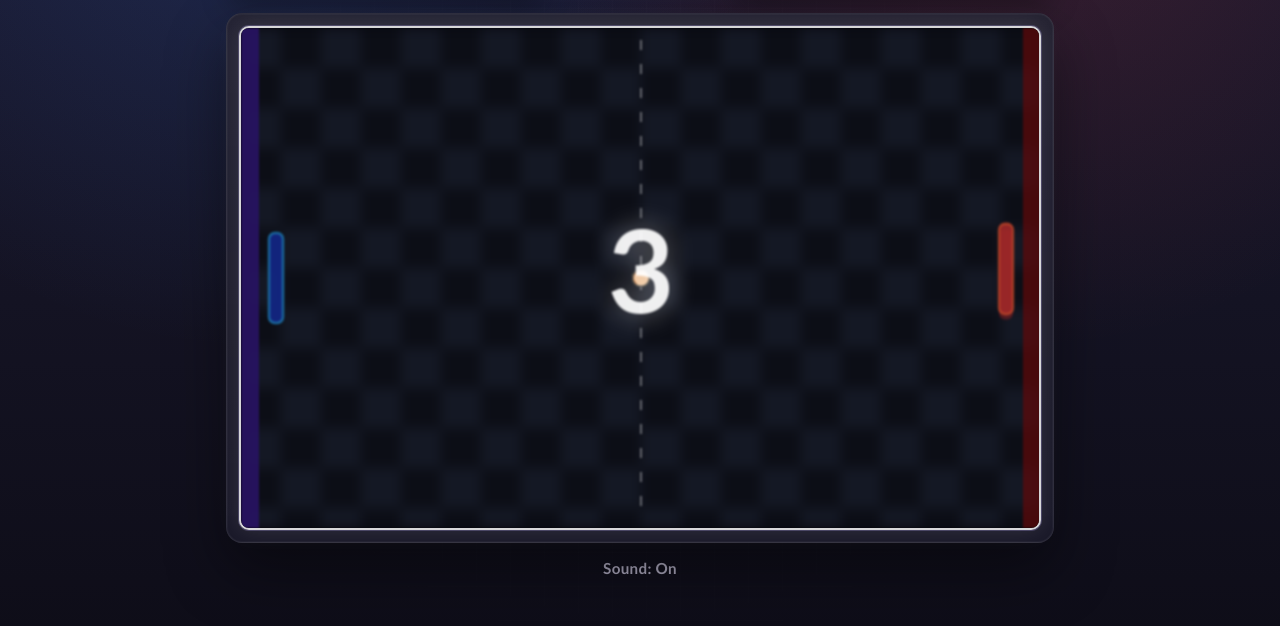
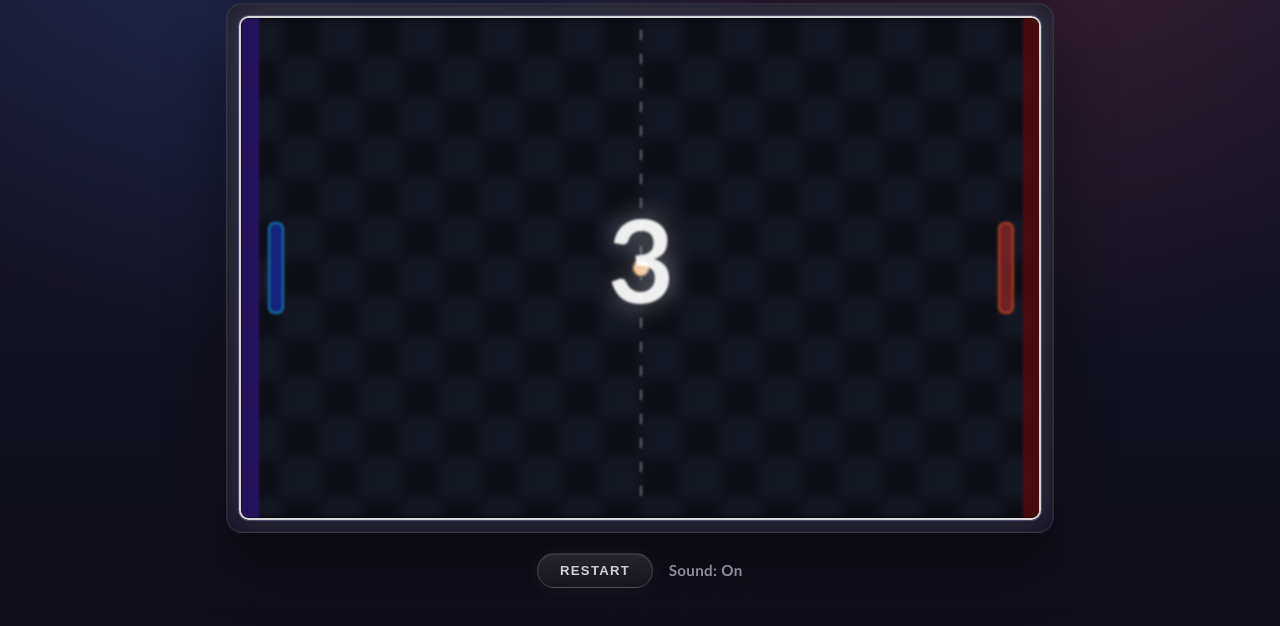
Before and after one commit to ZenCoderGames/Classics_Pong, a plain HTML site: page index.html in a window 1280 px wide. Both pictures are taken after a click on the button "VS CPU". Shown: the part 162-788 px from the top of the page. Drawn offline with Linux system fonts and the light colour scheme; animation ran at ten frames a second.

Commit message:
Slightly better AI/Restart button

```diff
--- a/config.js
+++ b/config.js
@@ -91,15 +91,17 @@ export const CONFIG = {
   },
 
   ai: {
-    startSkill: 0.45,
-    minSkill: 0.15,
-    maxSkill: 0.95,
-    baseSpeedRatio: 0.42,
-    maxSpeedRatio: 0.98,
-    maxPredictionError: 72,
-    skillUpOnPlayerScore: 0.08,
-    skillDownOnPlayerMiss: 0.1,
-    skillUpPerLongRally: 0.025,
-    rallyHitThreshold: 6,
+    startSkill: 0.35,
+    minSkill: 0.12,
+    maxSkill: 0.82,
+    baseSpeedRatio: 0.34,
+    maxSpeedRatio: 0.78,
+    maxPredictionError: 88,
+    returnSpeedRatio: 0.28,
+    targetDeadzone: 5,
+    skillUpOnPlayerScore: 0.06,
+    skillDownOnPlayerMiss: 0.09,
+    skillUpPerLongRally: 0.02,
+    rallyHitThreshold: 8,
   },
 };
--- a/game.js
+++ b/game.js
@@ -20,6 +20,7 @@ const pvpBtn = document.getElementById("pvp-btn");
 const aiBtn = document.getElementById("ai-btn");
 const restartBtn = document.getElementById("restart-btn");
 const menuBtn = document.getElementById("menu-btn");
+const restartMenuBtn = document.getElementById("restart-menu-btn");
 const musicToggle = document.getElementById("music-toggle");
 
 canvas.width = CONFIG.canvas.width;
@@ -61,6 +62,9 @@ const state = {
   lives: [CONFIG.lives.starting, CONFIG.lives.starting],
   aiSkill: CONFIG.ai.startSkill,
   rallyHits: 0,
+  aiTargetY: null,
+  aiTargetLocked: false,
+  aiOpeningApproach: true,
   countdownValue: 0,
   countdownTimer: 0,
   hitPauseTimer: 0,
@@ -304,16 +308,24 @@ function launchBall() {
 
 function startRoundCountdown() {
   placeBallAtCenter();
+  resetAiTracking();
   state.phase = GameState.COUNTDOWN;
   state.countdownValue = CONFIG.countdown.startValue;
   state.countdownTimer = CONFIG.countdown.stepMs;
   playCountdownTick();
 }
 
+function resetAiTracking() {
+  state.aiTargetY = null;
+  state.aiTargetLocked = false;
+  state.aiOpeningApproach = true;
+}
+
 function resetMatch() {
   state.lives = [CONFIG.lives.starting, CONFIG.lives.starting];
   state.aiSkill = CONFIG.ai.startSkill;
   state.rallyHits = 0;
+  resetAiTracking();
   state.particles = [];
   state.trail = [];
   state.hitPauseTimer = 0;
@@ -374,6 +386,7 @@ function returnToMenu() {
   hideOverlay(victoryOverlay);
   resetMatch();
   placeBallAtCenter();
+  updateHudLabels();
 }
 
 function endVictory(winnerIndex) {
@@ -422,12 +435,55 @@ function trackAiLifeChange(sideIndex) {
 
 function getAiParams() {
   const { aiSkill } = state;
-  const { baseSpeedRatio, maxSpeedRatio, maxPredictionError } = CONFIG.ai;
+  const { baseSpeedRatio, maxSpeedRatio, maxPredictionError, returnSpeedRatio } = CONFIG.ai;
 
   return {
     speed: CONFIG.paddle.speed * (baseSpeedRatio + aiSkill * (maxSpeedRatio - baseSpeedRatio)),
+    returnSpeed: CONFIG.paddle.speed * returnSpeedRatio,
     predictionError: maxPredictionError * (1 - aiSkill),
   };
+}
+
+function hasBallClearedPlayerPaddle() {
+  const playerPaddle = paddles[0];
+  return ball.x >= playerPaddle.x + playerPaddle.w + ball.radius;
+}
+
+function canAiCommitPrediction() {
+  if (ball.vx <= 0) return false;
+  if (state.aiOpeningApproach) return true;
+  return hasBallClearedPlayerPaddle();
+}
+
+function lockAiTarget() {
+  const paddle = paddles[1];
+  const { height } = CONFIG.canvas;
+  const params = getAiParams();
+  let targetY = predictBallInterceptY();
+  targetY += (Math.random() - 0.5) * 2 * params.predictionError;
+  state.aiTargetY = clamp(targetY, 0, height - paddle.h);
+  state.aiTargetLocked = true;
+  state.aiOpeningApproach = false;
+}
+
+function notifyPlayerReturnedBall() {
+  if (state.mode !== GameMode.AI) return;
+
+  state.aiOpeningApproach = false;
+  state.aiTargetLocked = false;
+  state.aiTargetY = null;
+}
+
+function moveAiPaddleToward(targetY, speed, dt) {
+  const paddle = paddles[1];
+  const { height } = CONFIG.canvas;
+  const { targetDeadzone } = CONFIG.ai;
+  const diff = targetY - paddle.y;
+
+  if (Math.abs(diff) <= targetDeadzone) return;
+
+  paddle.y += clamp(diff, -speed * dt, speed * dt);
+  paddle.y = clamp(paddle.y, 0, height - paddle.h);
 }
 
 function predictBallInterceptY() {
@@ -470,15 +526,22 @@ function updateAiPaddle(dt) {
   const paddle = paddles[1];
   const { height } = CONFIG.canvas;
   const params = getAiParams();
-  let targetY = predictBallInterceptY();
+  const centerY = (height - paddle.h) / 2;
 
-  targetY += (Math.random() - 0.5) * 2 * params.predictionError;
-  targetY = clamp(targetY, 0, height - paddle.h);
+  if (ball.vx <= 0) {
+    state.aiTargetLocked = false;
+    state.aiTargetY = null;
+    moveAiPaddleToward(centerY, params.returnSpeed, dt);
+    return;
+  }
 
-  const diff = targetY - paddle.y;
-  const move = clamp(diff, -params.speed * dt, params.speed * dt);
-  paddle.y += move;
-  paddle.y = clamp(paddle.y, 0, height - paddle.h);
+  if (!state.aiTargetLocked && canAiCommitPrediction()) {
+    lockAiTarget();
+  }
+
+  if (state.aiTargetLocked && state.aiTargetY !== null) {
+    moveAiPaddleToward(state.aiTargetY, params.speed, dt);
+  }
 }
 
 function spawnParticles(x, y, color) {
@@ -591,6 +654,7 @@ function reflectBallOffPaddle(paddle, playerIndex) {
 
   if (playerIndex === 0) {
     ball.x = paddle.x + paddle.w + ball.radius + 1;
+    notifyPlayerReturnedBall();
   } else {
     ball.x = paddle.x - ball.radius - 1;
   }
@@ -1055,6 +1119,10 @@ function setupUi() {
     returnToMenu();
   });
 
+  restartMenuBtn.addEventListener("click", () => {
+    returnToMenu();
+  });
+
   musicToggle.addEventListener("click", () => {
     audioEnabled = !audioEnabled;
     musicToggle.textContent = audioEnabled ? "Sound: On" : "Sound: Off";
--- a/index.html
+++ b/index.html
@@ -53,7 +53,10 @@
         </div>
       </main>
 
-      <button id="music-toggle" class="music-toggle" type="button">Sound: On</button>
+      <footer class="game-footer">
+        <button id="restart-menu-btn" class="btn btn-secondary game-footer-btn" type="button">Restart</button>
+        <button id="music-toggle" class="music-toggle" type="button">Sound: On</button>
+      </footer>
     </div>
 
     <script type="module" src="game.js"></script>
--- a/styles.css
+++ b/styles.css
@@ -291,6 +291,20 @@ body::before {
   box-shadow: 0 8px 22px rgba(255, 255, 255, 0.12);
 }
 
+.game-footer {
+  display: flex;
+  align-items: center;
+  justify-content: center;
+  gap: 1rem;
+  width: min(100%, 820px);
+  padding-top: 0.25rem;
+}
+
+.game-footer-btn {
+  padding: 0.55rem 1.35rem;
+  font-size: 0.82rem;
+}
+
 .music-toggle {
   border: none;
   background: transparent;
```
